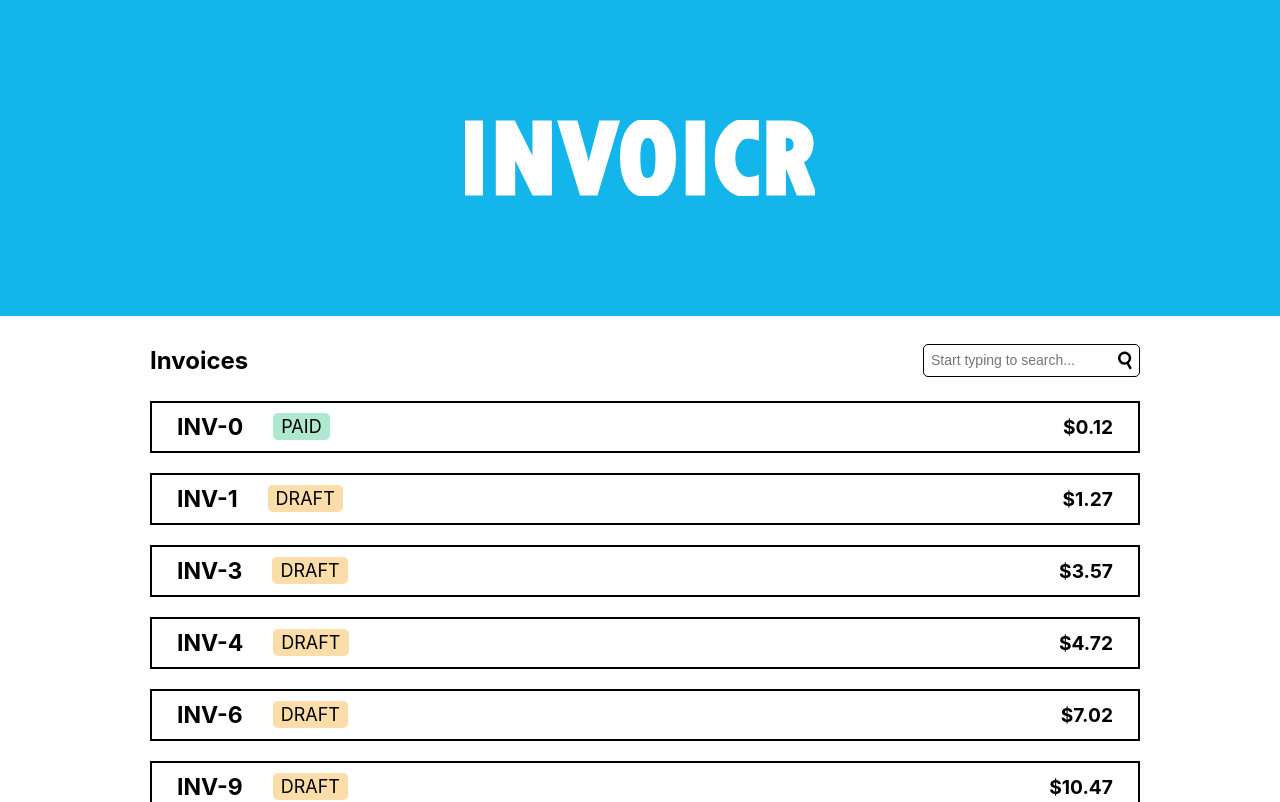
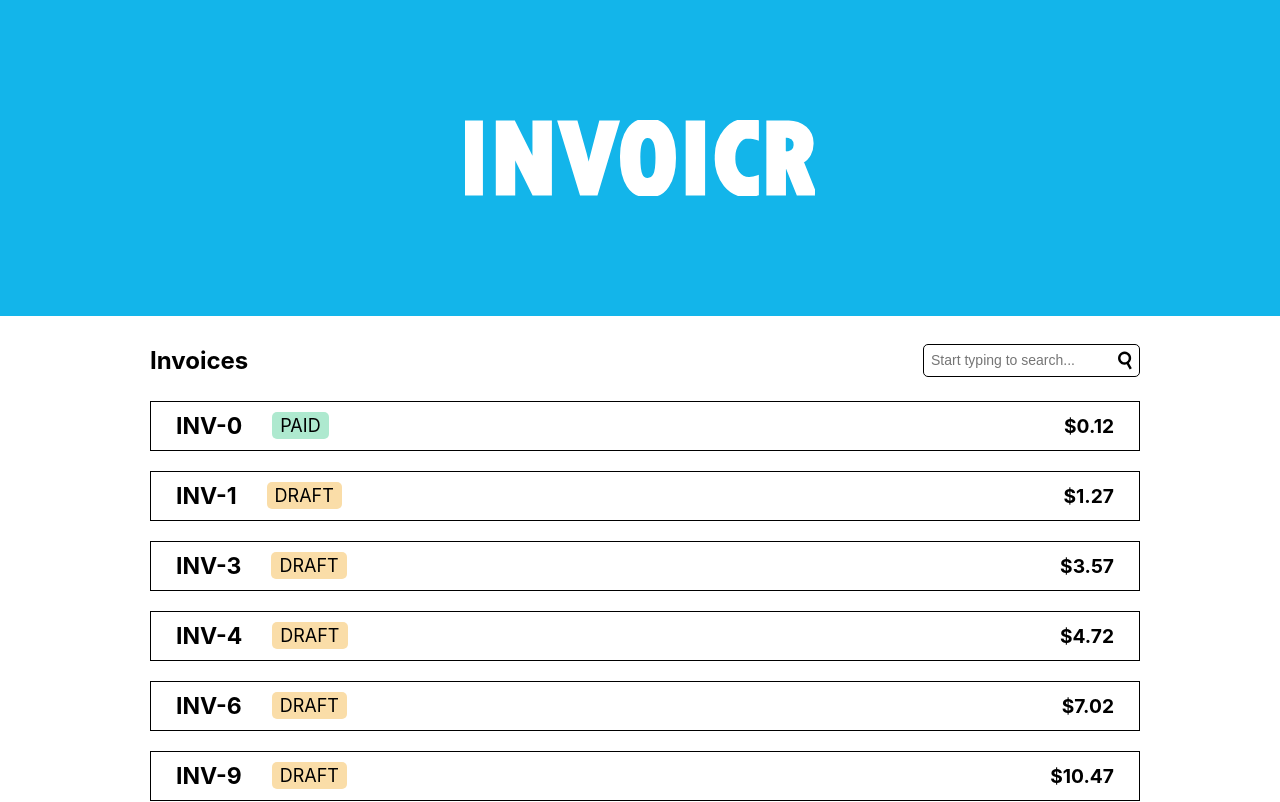
Before and after one commit to garlandkhuu/invoice-ui, a React (Create React App) app: page / in a window 1280 px wide. Shown: the top 802 px of the page. Built offline with nearby package versions, Linux system fonts and the light colour scheme; data requests are answered from the project's data file.

Commit message:
update hover style

```diff
--- a/src/pages/InvoiceList/InvoiceList.scss
+++ b/src/pages/InvoiceList/InvoiceList.scss
@@ -4,7 +4,7 @@
 
   li {
     padding: 10px;
-    border: 2px solid;
+    border: 1px solid;
     margin-bottom: 20px;
 
     :first-child {
@@ -17,10 +17,12 @@
     display: flex;
     flex-direction: row;
     justify-content: space-between;
-    transition: border-color .15s ease-in-out;
+    transition: all .1s ease-in-out;
+    box-shadow: 0;
 
     &:hover {
       border-color: #13b5ea;
+      box-shadow: 0 0 0 1px #13b5ea;
       cursor: pointer;
     }
 
```
